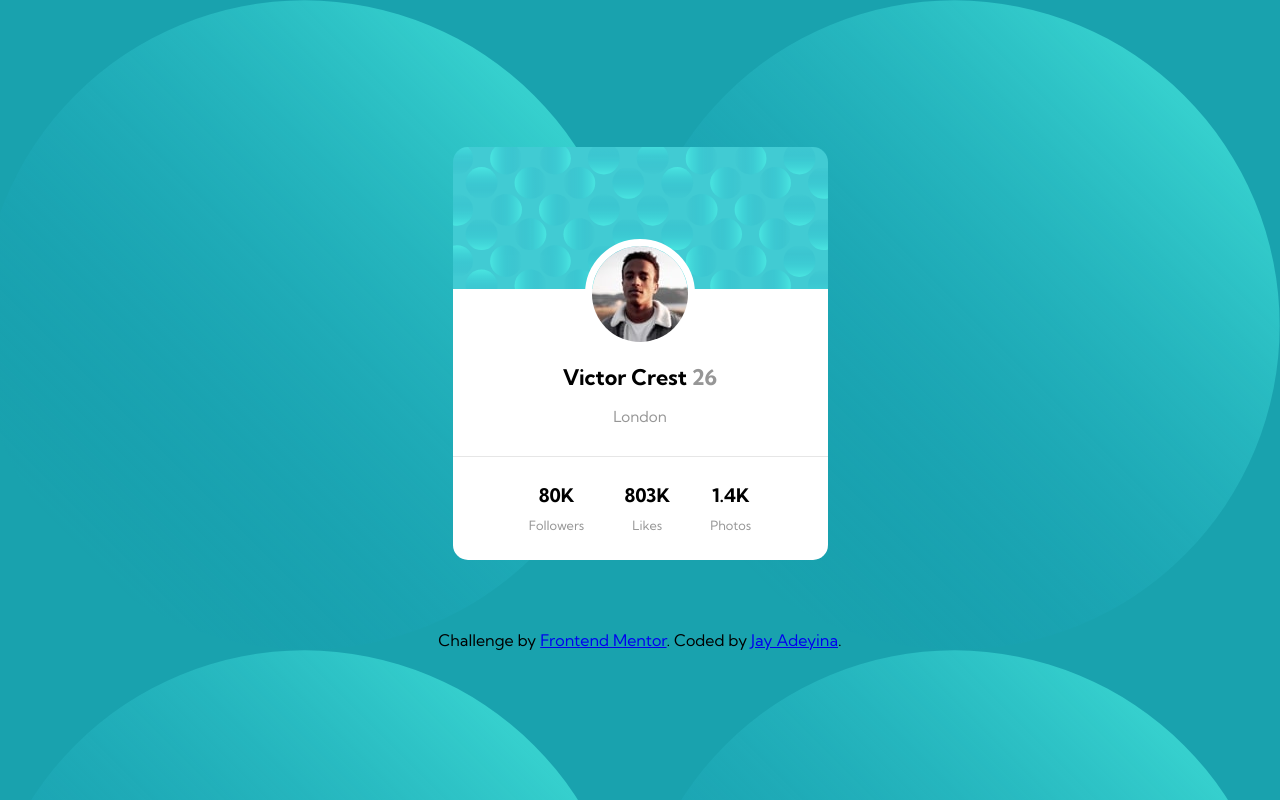
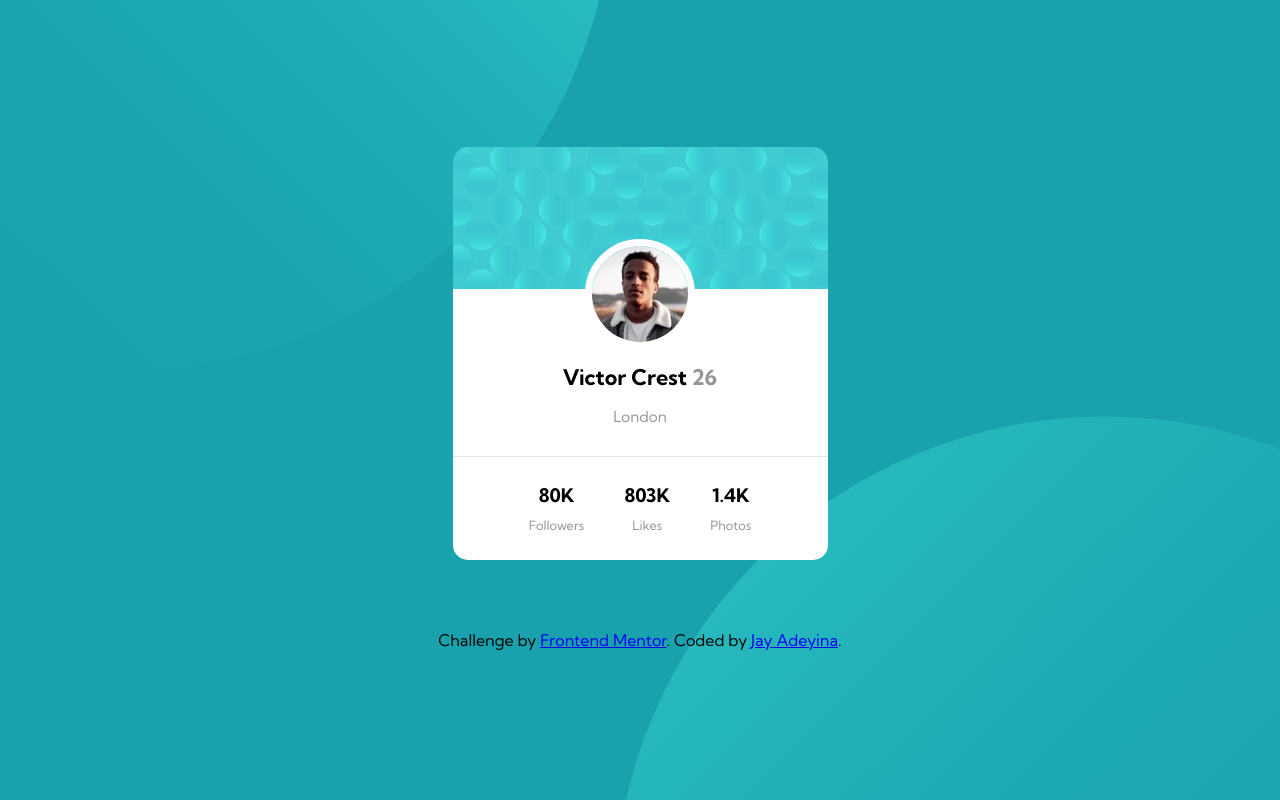
Before and after one commit to Hyuuga81/Profile-Card-Component, a plain HTML site: page index.html in a window 1280 px wide. Drawn offline with Linux system fonts and the light colour scheme.

Commit message:
Fixed background img

```diff
--- a/css/styles.css
+++ b/css/styles.css
@@ -9,9 +9,12 @@ head {
 
 body {
     font-family: 'Kumbh Sans', sans-serif;
-    background: url("../images/bg-pattern-top.svg") repeat bottom right;
+    /*background: url("../images/bg-pattern-top.svg") repeat bottom right;
     background-color: hsl(185, 75%, 39%);
-    background-size: contain;
+    background-size: contain;*/
+    background-color: hsl(185, 75%, 39%);
+    background-image: url(../images/bg-pattern-top.svg), url(../images/bg-pattern-bottom.svg);
+    background-repeat: no-repeat; background-position: right 52vw bottom 35vh, left 48vw top 52vh;
     width: 100%;
     font-size: 1em;
     display: flex;
```
